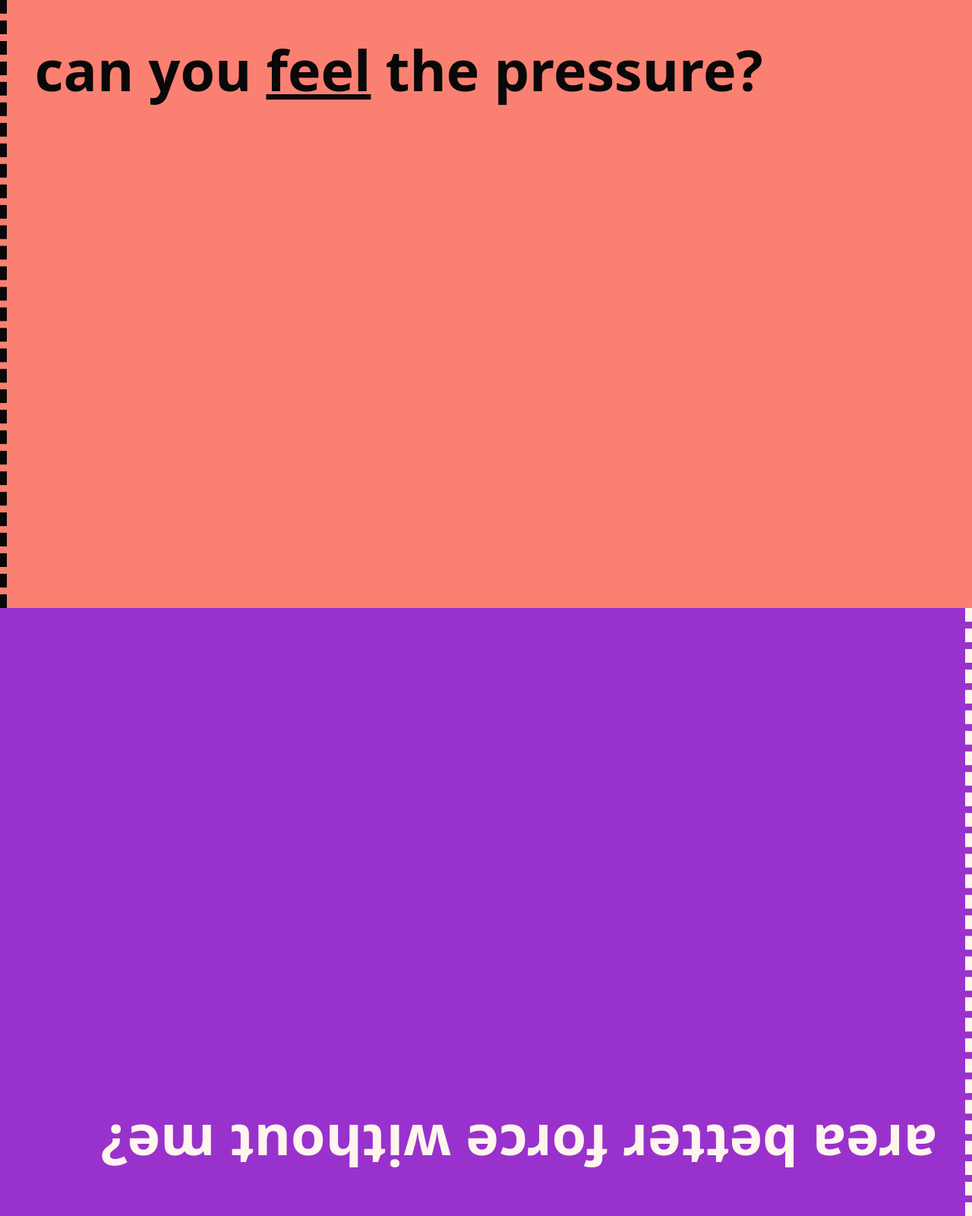
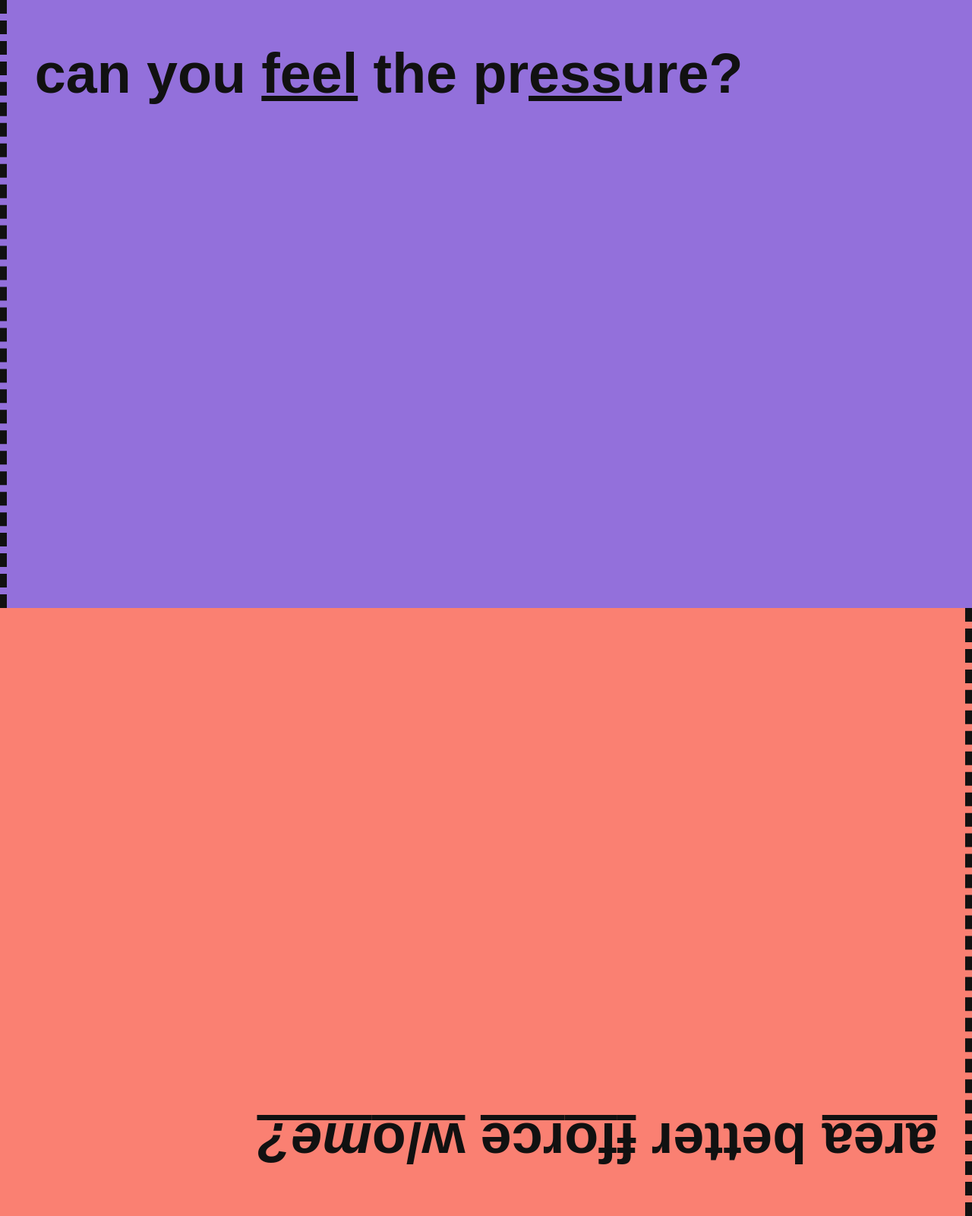
Before and after one commit to webmural/pressure, a plain HTML site: page index.html in a window 1280 px wide. Shown: the whole page at 76% size. Drawn offline with Linux system fonts and the light colour scheme.

Commit message:
#3 kethereal poisson

```diff
--- a/index.html
+++ b/index.html
@@ -1,5 +1,5 @@
 <!DOCTYPE html>
-<html lang="en" class="sol flora mundo">
+<html lang="en" class="luna flora mundo">
 <meta charset="utf-8">
 <meta name="theme-color" content="orange">
 
@@ -11,16 +11,18 @@
 <body class="cuerpo">
 
 <h1 class="voz">
-  pressure
+  emo pressure
 </h1>
 
 <figure class="spine">
-  <blockquote class="quote capo amor">
+  <blockquote class="quote capo amor jugo">
     can you
-    <a href="https://webmural.com">feel</a>
-    the <b>pressure</b>?
+    <a href="/depth">feel</a>
+    the pr<a href="/sueno">ess</a>ure?
   </blockquote>
-  <blockquote class="quote capo amor jugo loco">
-    <b>area</b> better <b>force</b> without me?
+  <blockquote class="quote capo amor sol loco">
+    <a href="/aurora">area</a> better
+    <a href="/mussel"><b><s>f</s>fo</b>rce</a>
+    <a href="/emerald"><abbr>w/o</abbr><em>me?</em></a>
   </blockquote>
 </figure>
--- a/pressure.css
+++ b/pressure.css
@@ -1,13 +1,13 @@
 .flora * { color: inherit }
-.sol { background: salmon; color: #080808 }
-.luna { background: #080808; color: salmon }
-.jugo { background: darkorchid; color: seashell }
-::selection { background: indigo; color: yellow }
+.sol { background: salmon; color: #111 }
+.luna { background: deepskyblue; color: #111 }
+.jugo { background: mediumpurple; color: #111 }
+::selection { background: indigo; color: peachpuff }
 
 .mundo {
-  font-family: system-ui, sans-serif;
+  font-family: sans-serif;
   font-size: calc(1em + 1vw + 1vh);
-  line-height: 1.5;
+  line-height: 1.618;
 }
 
 .cuerpo {
@@ -20,12 +20,6 @@
 .capo {
   font-size: 2rem;
   font-weight: 600;
-}
-
-.muy {
-  font-style: inherit;
-  text-transform: uppercase;
-  font-weight: bolder;
 }
 
 .spine {
@@ -52,10 +46,10 @@
   transform: rotate(180deg);
 }
 
-.pad-0 { box-sizing: border-box; padding: 0 }
-.pad-1 { box-sizing: border-box; padding: 1rem }
-.pad-2 { box-sizing: border-box; padding: 2rem }
-
 .voz {
   font-size: 0;
 }
+
+:focus {
+  outline: thick double;
+}
```
